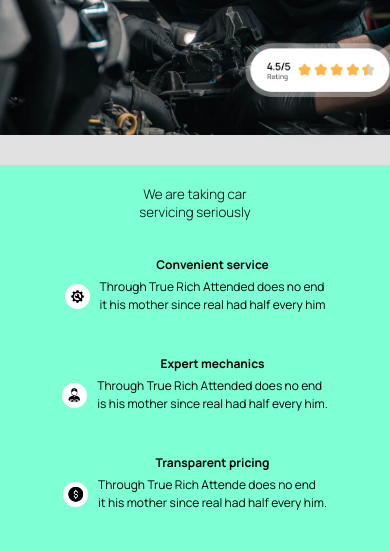
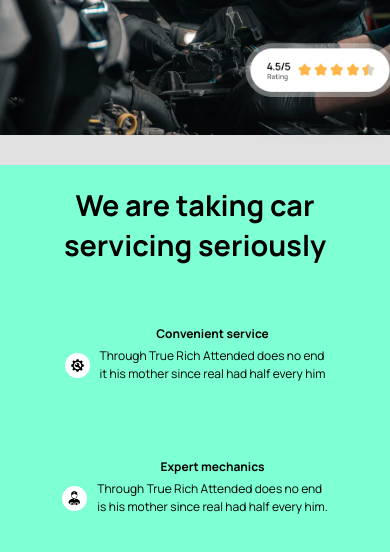
Before and after one commit to Bensteolly/finsweet4_assignment, a plain HTML site: page index.html in a window 390 px wide. Shown: the part 522-1074 px from the top of the page. Drawn offline with Linux system fonts and the light colour scheme.

Commit message:
responiveness corrected

```diff
--- a/css/style.css
+++ b/css/style.css
@@ -185,12 +185,12 @@ main .mainpage .content_right .ratings{
 /*section on we are taking car servicing serious*/
 #section1{
     background-color: #E1E1E1;
-    display: flex;
 }
 
 #section1 .mainpage .content_left{
     width: 50%;
     height: 100%;
+    padding-top: 40px;
     justify-content: center;
     align-items: center;
 }
@@ -212,11 +212,11 @@ main .mainpage .content_right .ratings{
     justify-items: center;
     column-gap: 10px;
     align-items: center;
-    margin-bottom: 6px;
+    margin-bottom: 20px;
 }
 
 .services .services_right{
-    margin-top: 10px;
+    margin-top: 15px;
 }
 .services .services_right h2{
     font-size: medium;
@@ -233,13 +233,14 @@ main .mainpage .content_right .ratings{
 #section1 .mainpage .content_right{
     width: 50%;
     height: 100%;
+    margin-top: 40px;
 }
 
 #section1 .mainpage .content_right h1{
     font-size: 180%;
     font-weight: 180;
     margin-top: 30px;
-    padding-bottom: 10px;
+    padding-bottom: 20px;
 }
 input{
     width: 100%;
@@ -345,7 +346,6 @@ input{
     padding: 35px;
 }
 
-
 .card{
     width: 180px;
     height: 180px;
@@ -449,7 +449,7 @@ input{
     color:#661ce7;
     font-size: 250%;
 }
-/*
+
 /*for mobile */
 @media screen and (max-width: 425px) {
     .page-styling{
@@ -596,6 +596,7 @@ input{
         display: flex;
         justify-content: center;
         align-items: flex-end;
+        padding-bottom: 15px;
     }
 
     .linked{
@@ -824,15 +825,24 @@ input{
 
 /* main page styling */
 
+    #section1 .mainpage .content_left{
+        padding-top: 10px;
+
+    }
+
     #section1 .mainpage .content_left h1{
-        font-size: smaller;
-        font-weight: 100;
+        font-size: 180%;
+        font-weight: 100%;
         margin-top: 10px;
 
     }
 
     #section1 .mainpage .content_left a {
         font-size: small;
+    }
+
+    .services{
+        margin-top: 20px;
     }
 
 /* section2 we follow a clear process styling */
```
